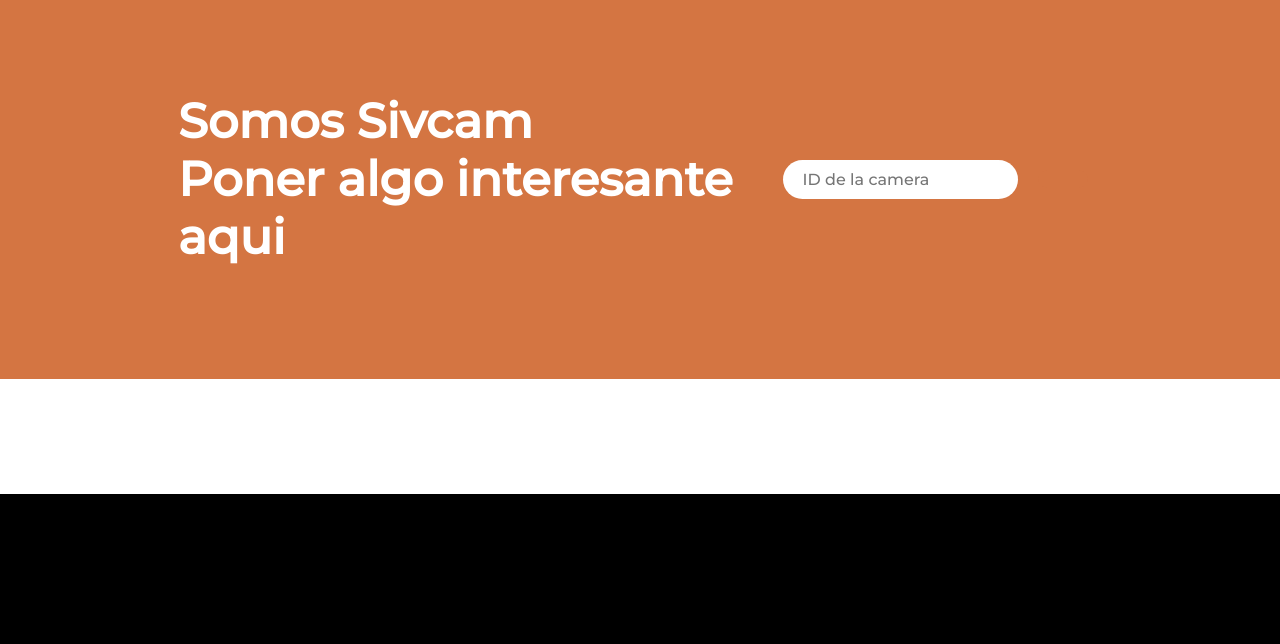
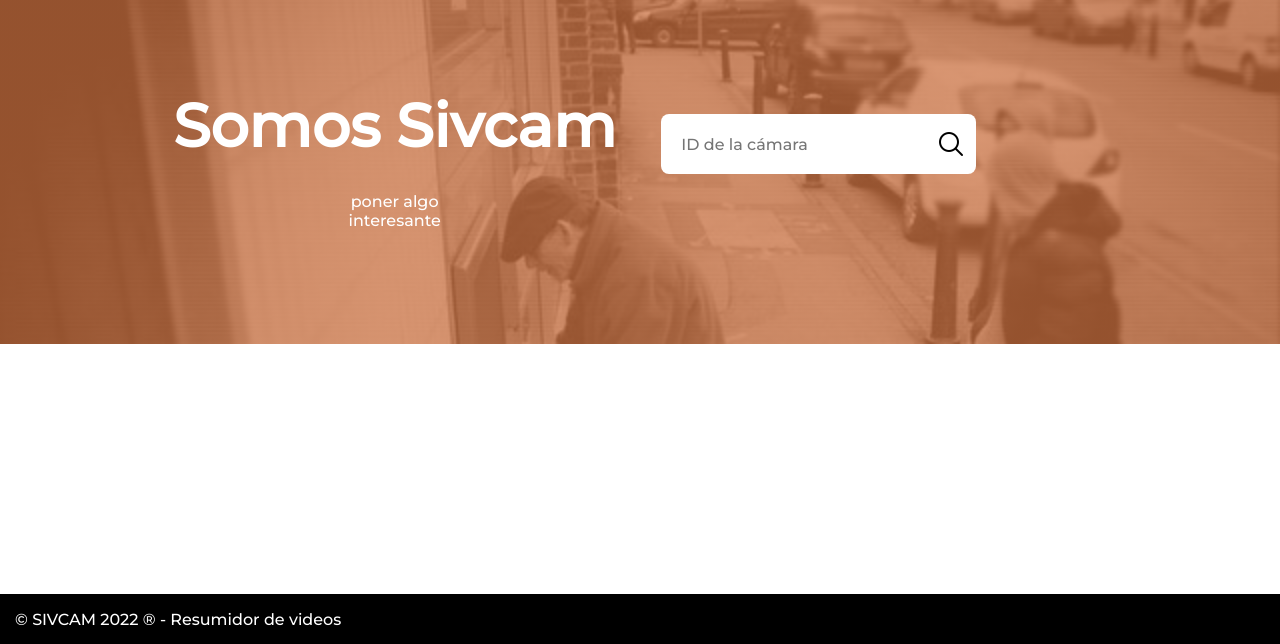
Before and after one commit to yerson001/SivCam2.0, a Flask app: template templates/sivcam.html in a window 1280 px wide. Shown: the part 156-800 px from the top of the page. Run offline with Flask 2, Linux system fonts and the light colour scheme; the template is opened without the code that fills it, so the values that code supplies are empty; parts of the project's set-up code (start-up, migrations or seed data) failed here and were passed over.

Commit message:
landingPage

```diff
--- a/templates/sivcam.html
+++ b/templates/sivcam.html
@@ -20,7 +20,7 @@
         display: flex;
         justify-content: flex-end;
         align-items: center;
-        padding: 30px 10%;
+        padding: 0px 10%;
         flex-wrap: wrap;
         flex-direction:row;
     }
@@ -47,35 +47,70 @@
         background-color: #d47542;
         color: #fff;
         border: none;
-        border-radius: 50px;
+        border-radius: 8px;
         cursor: pointer;
         margin-left: 20px;
         transition: all 0.3s ease 0s;
     }
     .camera-container{
-        background-color: #d47542;
+        /*background-color: #d47542;*/
+        background-image: linear-gradient(rgba(212, 117, 66,0.7),rgba(212, 117, 66,0.7)), url(images/CCTV.jpg);
         display: flex;
         justify-content: flex-start;
         align-items: center;
         padding: 30px 10%;
         min-height: 400px;
+        background-repeat: no-repeat;
+        background-size: cover;
+    }
+    .camera-header{
+        background: transparent;
+        display: flex;
+        flex-direction: column;
+        align-items: center;
+        text-align: center;
+        padding: 15px;
     }
     .camera-title{
-        background-color: #d47542;
-        align-items: center;
-        margin: 50px;
+        background: transparent;
+        margin: 30px;
         font-weight: 900;
-        font-size: 48px;
+        font-size: 60px;
         color: #fff;
     }
+    .camera-subtitle{
+        color: #fff;
+        background: transparent;
+        font-size: 16px;
+    }
+
+    .camera-container-input{
+        display: flex;
+        align-items: center;
+        border-radius: 8px;
+        background-color: #fff;
+    }
     .camera-input{
+        flex: 1 1 auto;
+        background:transparent;
+        border: 0;
+        outline: none;
+        font-size: 16px;
+        padding: 20px 20px;
+        width: 100%;
+    }
+    .camera-container-input button{
+        border: 0;
+        border-radius: 50px;
+        width: 60px;
+        height: 60px;
+        background: transparent;
+        cursor: pointer;
+        padding: 10px;
+    }
+    .camera-container-input button img{
+        margin: auto;
 
-        align-items: center;
-        border:0;
-        outline: none;
-        border-radius: 20px;
-        font-size: 16px;
-        padding: 10px 20px;
     }
     .description-container{
         display: flex;
@@ -85,11 +120,18 @@
 
     }
     footer{
+        display: flex;
+        align-items: center;
         background-color: black;
-        min-height: 150px;
+        min-height: 50px;
         position:fixed;
         bottom:0;
         width:100%;
+    }
+    .footer-text{
+        color: #fff;
+        background: transparent;
+        margin-left: 15px;
     }
 </style>
 <!----------------------------------------------------->
@@ -98,7 +140,7 @@
     <title>RESUMEN</title>
 
     <header>
-        <img class="logo" src="logoSivcam.png" alt="logo">
+        <img class="logo" src="images/sivcam-logo.png" alt="logo">
 
         <nav>
             <ul class="navbar-links">
@@ -112,21 +154,27 @@
         <a class="sign-up" href="#"><button>Registrarse</button></a>
     </header>
     <div class="camera-container">
-        <div class="camera-title">
-            Somos Sivcam<br>
-            Poner algo interesante <br>
-            aqui
+        <div class="camera-header">
+            <div class="camera-title">
+                Somos Sivcam
+            </div>
+            <div class="camera-subtitle">
+                poner algo <br>
+                interesante
+            </div>
         </div>
-
-
-        <input class="camera-input" type="text" placeholder="ID de la camera">
-        <button></button>
+        <div class="camera-container-input">
+            <input class="camera-input" type="text" placeholder="ID de la cámara">
+            <button type="submit"><img src="images/search-icon.png"></button>
+        </div>
     </div>
     <div class="description-container">
 
     </div>
     <footer>
-
+        <div class="footer-text">
+            © SIVCAM 2022 ® - Resumidor de videos
+        </div>
     </footer>
 </body>
 
```
Also changed, not shown: templates/images/CCTV.jpg (added), templates/images/search-icon.png (added), templates/images/sivcam-logo.png (renamed from templates/images/logoSivcam.png), 1 other file.
